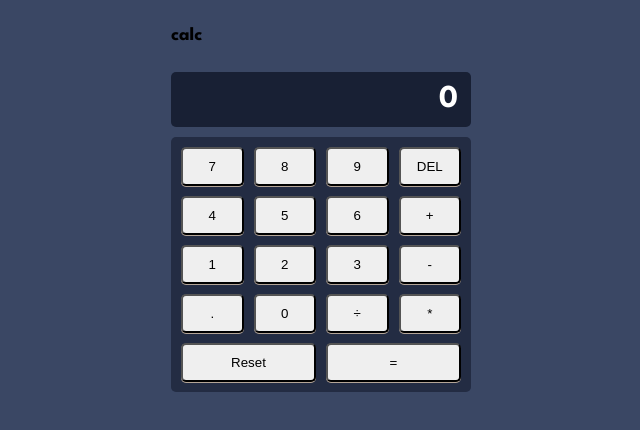
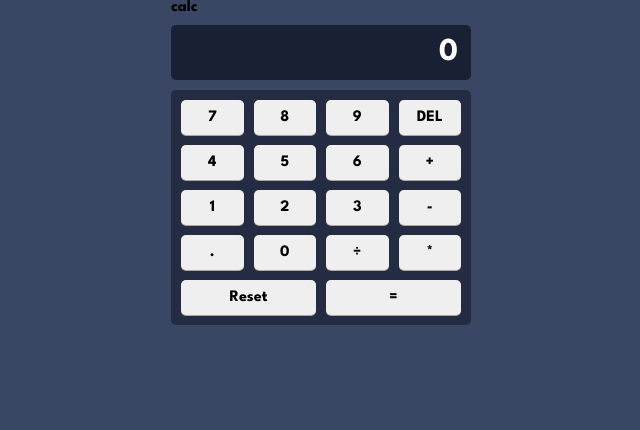
Before and after one commit to bjorgvinkodehode/Calculator2, a React (Vite) app: page / in a window 1280 px wide. Shown: the top 430 px of the page, without its empty margins (319-959 px from the left). Built offline with nearby package versions, Linux system fonts and the light colour scheme.

Commit message:
added a css reset

```diff
--- a/src/Style.css
+++ b/src/Style.css
@@ -1,3 +1,12 @@
+* {
+  margin: 0;
+  padding: 0;
+  border: 0;
+  outline: 0;
+  font-size: 100%;
+  font-family: inherit;
+  vertical-align: baseline;
+}
 :root {
   font-family: "League Spartan", sans-serif;
   background-color: var(--clr-Theme1Verydarkdesaturatedbluemainbackground);
@@ -100,6 +109,7 @@
   gap: 10px;
   border-radius: 5px;
 }
+
 button {
   box-shadow: 0px 1px 0px var(--clr-Theme1Grayishorangekeyshadow);
   padding: 10px;
```
